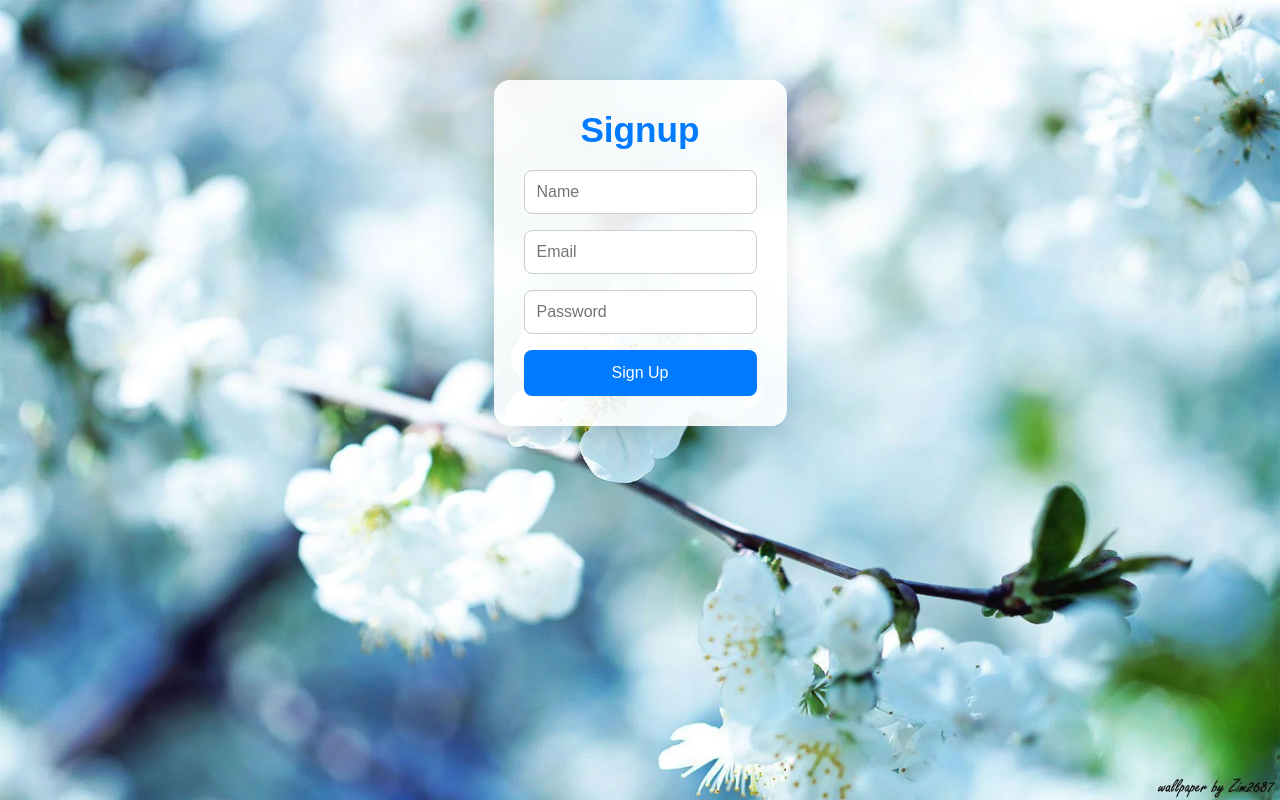
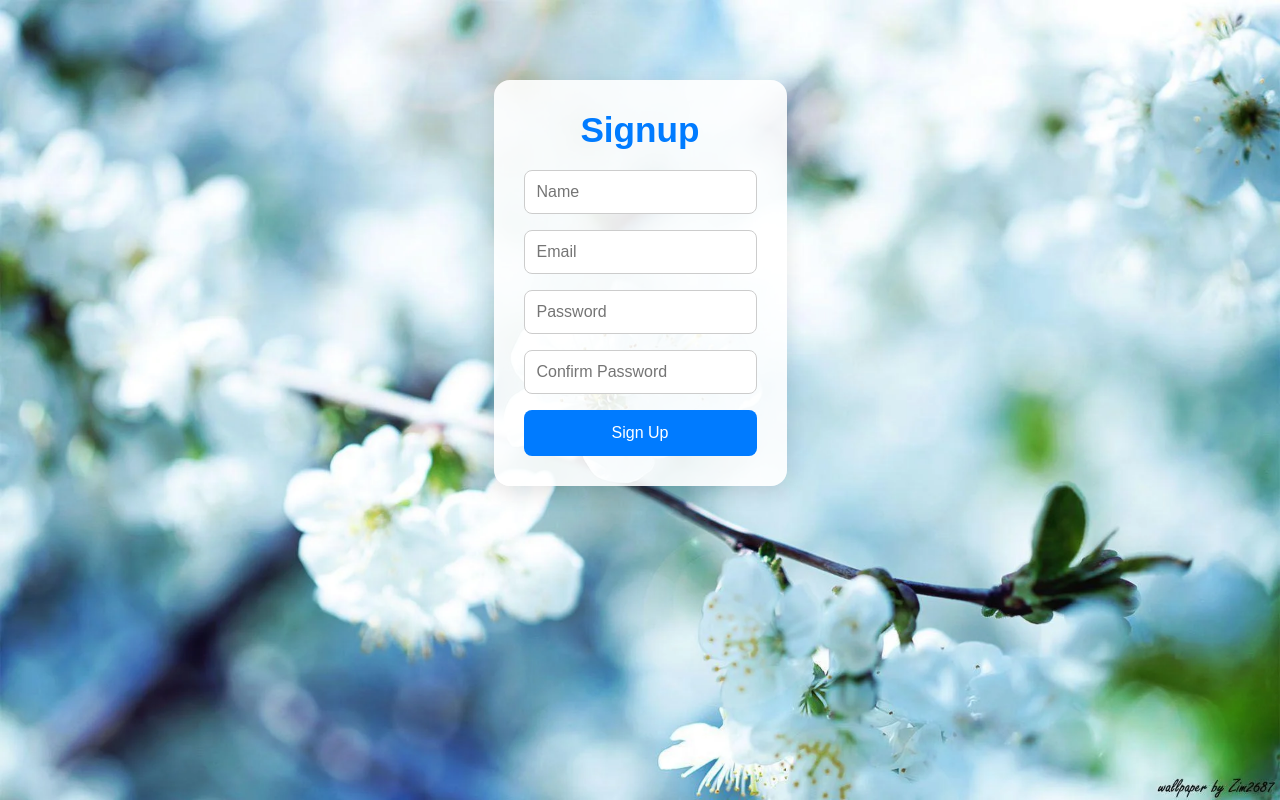
Before and after one commit to priyanka0178885547/Blossom, a React (Create React App) app in the folder frontend/: page /signup in a window 1280 px wide. Built offline with nearby package versions, Linux system fonts and the light colour scheme.

Commit message:
Signup page updated

```diff
--- a/frontend/package.json
+++ b/frontend/package.json
@@ -12,6 +12,7 @@
     "bcrypt": "^5.1.1",
     "cors": "^2.8.5",
     "express": "^4.21.2",
+    "google-translate-api-x": "^10.7.2",
     "mongoose": "^8.12.2",
     "multer": "^1.4.5-lts.2",
     "react": "^19.0.0",
--- a/frontend/src/components/Signup.js
+++ b/frontend/src/components/Signup.js
@@ -1,10 +1,101 @@
+// import React, { useState } from "react";
+// import { useNavigate } from "react-router-dom"; // Import useNavigate for navigation after successful signup
+// import "./signup.css"; // Ensure correct import for signup.css
+
+// export default function Signup() {
+//   // State to store form data (name, email, password)
+//   const [formData, setFormData] = useState({ name: "", email: "", password: "" });
+//   // State to store the message (success or error)
+//   const [message, setMessage] = useState("");
+//   // Initialize navigate for redirecting after successful signup
+//   const navigate = useNavigate();
+
+//   // Function to handle input changes
+//   const handleChange = (e) => {
+//     setFormData({ ...formData, [e.target.name]: e.target.value });
+//   };
+
+//   // Function to handle form submission
+//   const handleSubmit = async (e) => {
+//     e.preventDefault();
+
+//     if (formData.password.length < 8) {
+//       setMessage("Password must be at least 8 characters long.");
+//       return;
+//     }
+
+//     try {
+//       const response = await fetch("http://localhost:5000/api/signup", {
+//         method: "POST",
+//         headers: { "Content-Type": "application/json" },
+//         body: JSON.stringify(formData),
+//       });
+
+//       const data = await response.json(); // Parse JSON response first
+
+//       if (!response.ok) {
+//         setMessage(data.message || "Signup failed."); // Display backend error message
+//         return;
+//       }
+
+//       setMessage(data.message); // Success message
+
+//       if (data.message === "Signup successful!") {
+//         navigate("/login");
+//       }
+//     } catch (error) {
+//       setMessage("Error: " + error.message); // Display network error message
+//     }
+//   };
+
+
+//   // Render the Signup component
+//   return (
+//     <div className="signup-container">
+//       <h2 className="signup-title">Signup</h2>
+//       <form onSubmit={handleSubmit} className="signup-form">
+//         <input
+//           type="text"
+//           name="name"
+//           placeholder="Name"
+//           value={formData.name}
+//           onChange={handleChange} // Update form data on input change
+//           className="signup-input"
+//           required
+//         />
+//         <input
+//           type="email"
+//           name="email"
+//           placeholder="Email"
+//           value={formData.email}
+//           onChange={handleChange} // Update form data on input change
+//           className="signup-input"
+//           required
+//         />
+//         <input
+//           type="password"
+//           name="password"
+//           placeholder="Password"
+//           value={formData.password}
+//           onChange={handleChange} // Update form data on input change
+//           className="signup-input"
+//           required
+//         />
+//         <button type="submit" className="signup-button">
+//           Sign Up
+//         </button>
+//       </form>
+//       {message && <p className="signup-message">{message}</p>} {/* Display success or error message */}
+//     </div>
+//   );
+// }
 import React, { useState } from "react";
 import { useNavigate } from "react-router-dom"; // Import useNavigate for navigation after successful signup
 import "./signup.css"; // Ensure correct import for signup.css
 
 export default function Signup() {
   // State to store form data (name, email, password)
-  const [formData, setFormData] = useState({ name: "", email: "", password: "" });
+  const [formData, setFormData] = useState({ name: "", email: "", password: "", confirmPassword: "" });
   // State to store the message (success or error)
   const [message, setMessage] = useState("");
   // Initialize navigate for redirecting after successful signup
@@ -23,12 +114,18 @@ export default function Signup() {
       setMessage("Password must be at least 8 characters long.");
       return;
     }
+    if (formData.password !== formData.confirmPassword) {
+      setMessage("Passwords do not match.");
+      return;
+    }
+
+    const { confirmPassword, ...dataToSend } = formData; // Remove confirmPassword before sending
 
     try {
       const response = await fetch("http://localhost:5000/api/signup", {
         method: "POST",
         headers: { "Content-Type": "application/json" },
-        body: JSON.stringify(formData),
+        body: JSON.stringify(dataToSend),
       });
 
       const data = await response.json(); // Parse JSON response first
@@ -47,6 +144,8 @@ export default function Signup() {
       setMessage("Error: " + error.message); // Display network error message
     }
   };
+
+
 
 
   // Render the Signup component
@@ -81,6 +180,15 @@ export default function Signup() {
           className="signup-input"
           required
         />
+        <input
+          type="password"
+          name="confirmPassword"
+          placeholder="Confirm Password"
+          value={formData.confirmPassword}
+          onChange={handleChange}
+          className="signup-input"
+          required
+        />
         <button type="submit" className="signup-button">
           Sign Up
         </button>
```
Also changed, not shown: 2 other files (tests, documents, lock files or other folders).
